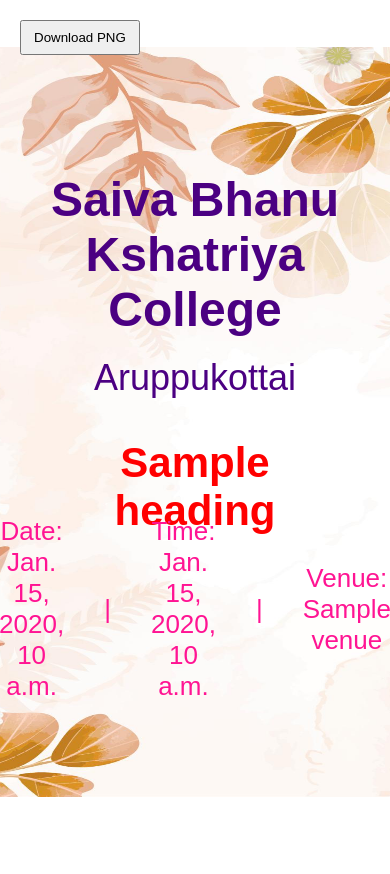
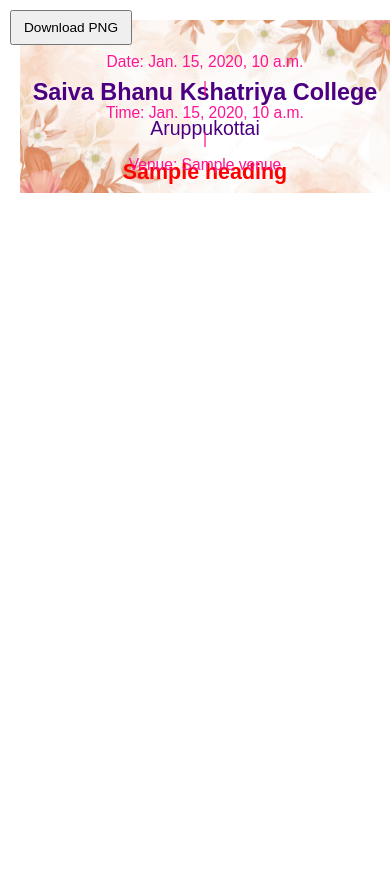
Before and after one commit to Aswin-AR5055/TemplateEditor, a Django app: template editor/templates/editor/template_preview.html in a window 390 px wide. Before the commit the page ends 797 px from the top, so only its background shows below. Run offline with Django 5.2, Linux system fonts and the light colour scheme; the template is opened without the code that fills it: most values are stand-ins (such as "Sample title", 1, 10 or a date in 2020).

Commit message:
mobile optimization process started

```diff
--- a/editor/static/css/style.css
+++ b/editor/static/css/style.css
@@ -22,10 +22,10 @@
     overflow: hidden;
 }
 
+/* Existing fixed desktop styling */
 .college {
     text-align: center;
     font-size: 48px;
-    /* fixed pixel size */
     font-weight: bold;
     color: indigo;
     margin-top: 125px;
@@ -80,6 +80,7 @@
     z-index: 999;
 }
 
+/* PRINT MODE */
 @media print {
     body {
         -webkit-print-color-adjust: exact;
@@ -90,3 +91,59 @@
         display: none !important;
     }
 }
+
+/* ✅ MOBILE OPTIMIZATION */
+@media (max-width: 768px) {
+    html, body {
+        padding: 10px;
+        align-items: flex-start;
+    }
+
+    #invitation {
+        width: 100%;
+        height: auto;
+        background-size: cover;
+        background-position: center;
+        aspect-ratio: 16 / 7.5; /* Keeps proportion of 1600x750 */
+        transform: scale(1);
+    }
+
+    .college {
+        font-size: 6vw;
+        margin-top: 15vw;
+    }
+
+    .location {
+        font-size: 5vw;
+        margin: 3vw 0;
+    }
+
+    .heading {
+        margin: 5vw;
+        font-size: 5.5vw;
+    }
+
+    .message {
+        font-size: 4vw;
+        max-width: 90%;
+        margin: 5vw auto;
+    }
+
+    .footer {
+        font-size: 4vw;
+        bottom: 5vw;
+        margin-bottom: 0;
+    }
+
+    .footer-content {
+        flex-direction: column;
+        gap: 2vw;
+    }
+
+    .download-btn {
+        width: auto;
+        top: 10px;
+        left: 10px;
+        font-size: 3.5vw;
+    }
+}
--- a/editor/templates/editor/template_preview.html
+++ b/editor/templates/editor/template_preview.html
@@ -1,14 +1,13 @@
 {% load static %}
 <!DOCTYPE html>
 <html lang="en">
-
 <head>
   <meta charset="UTF-8" />
   <title>Preview Template</title>
+  <meta name="viewport" content="width=device-width, initial-scale=1.0">
   <link rel="stylesheet" href="{% static 'css/style.css' %}" />
   <script src="https://cdnjs.cloudflare.com/ajax/libs/html2canvas/1.4.1/html2canvas.min.js"></script>
 </head>
-
 <body>
   <div id="invitation">
     <div class="college">Saiva Bhanu Kshatriya College</div>
@@ -29,5 +28,4 @@
   <button class="download-btn hide-on-snapshot" onclick="downloadPNG()">Download PNG</button>
   <script src="{% static 'js/script.js' %}"></script>
 </body>
-
 </html>
```
Also changed, not shown: editor/templates/editor/form.html (+23 -3 lines).
